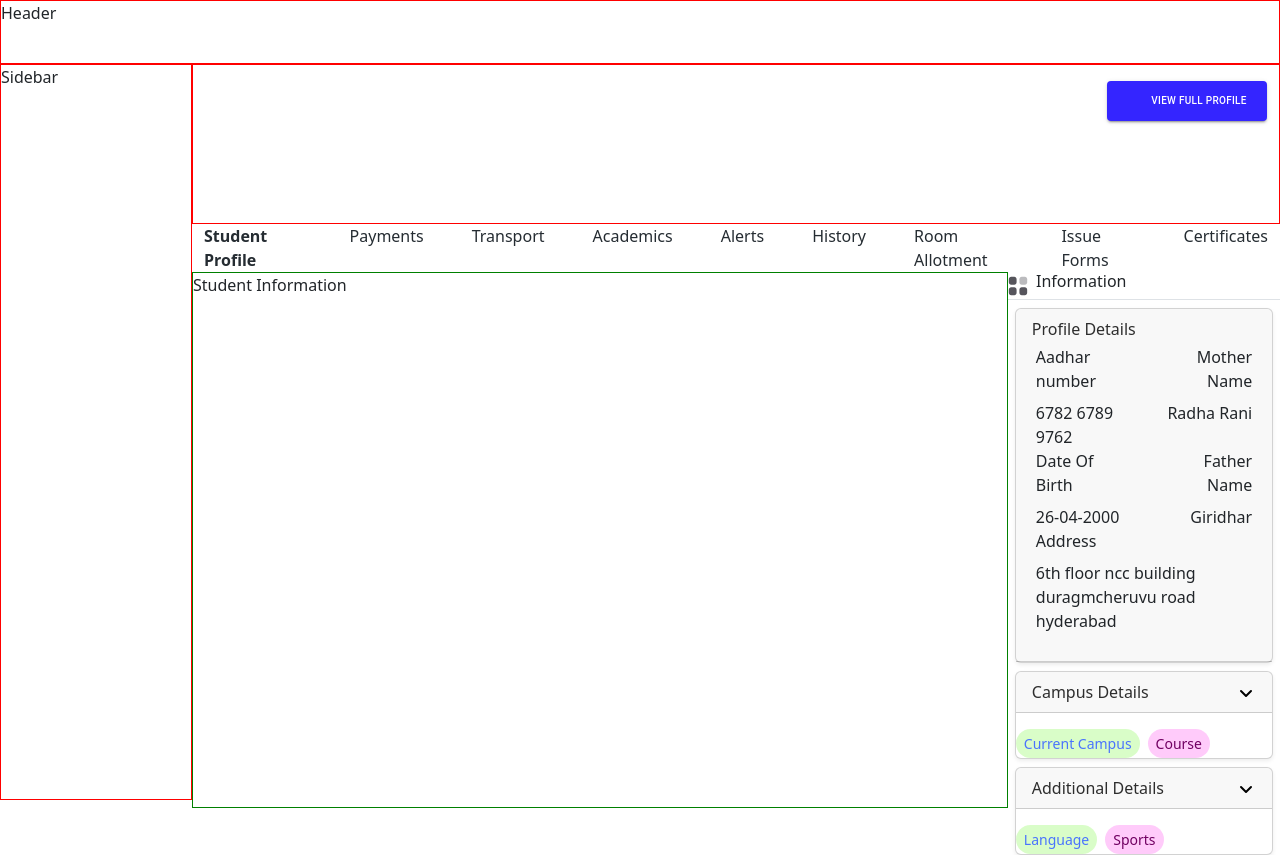
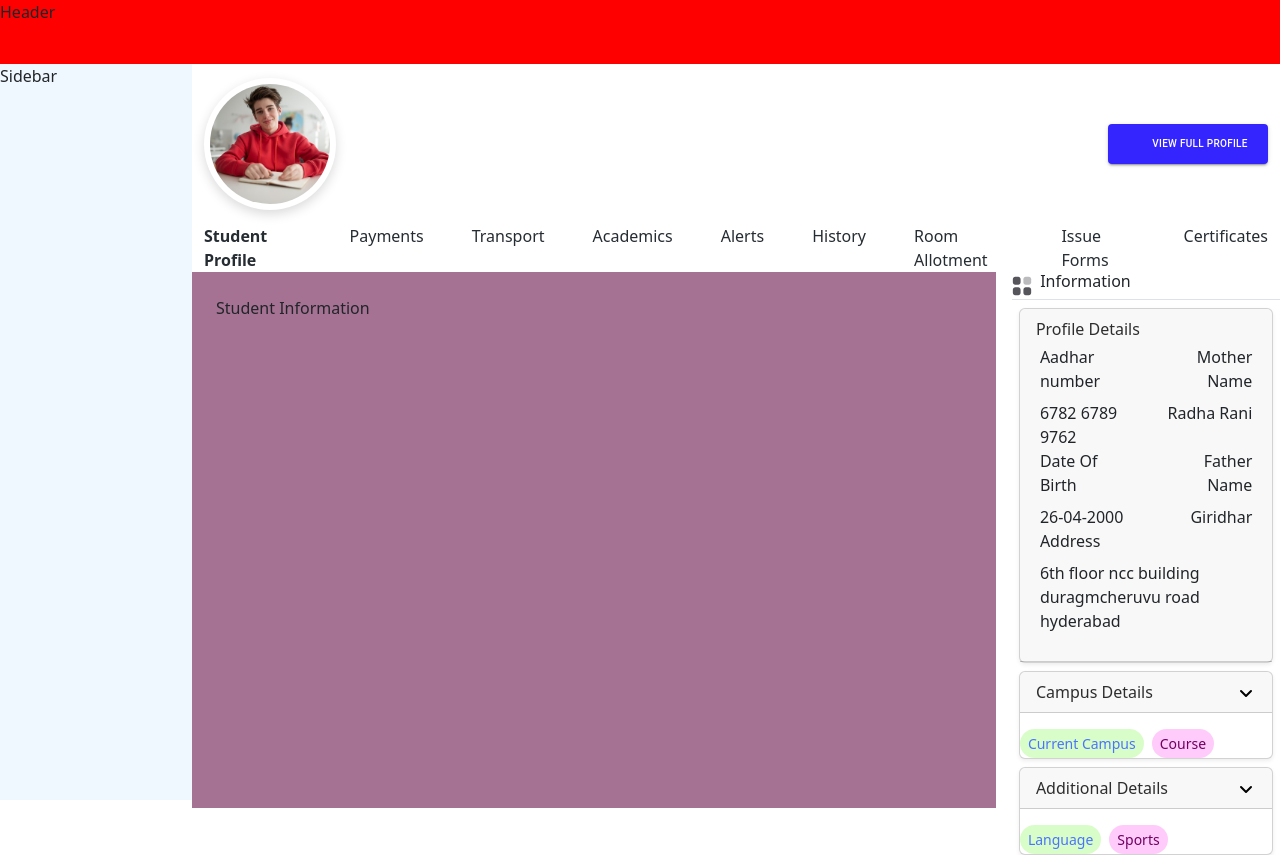
Before and after one commit to Jayadeep-123/Assignment5, a React (Create React App) app: page / in a window 1280 px wide. Built offline with nearby package versions, Linux system fonts and the light colour scheme; some icons are missing.

Commit message:
Third Commit

```diff
--- a/src/components/Information.js
+++ b/src/components/Information.js
@@ -2,7 +2,7 @@ import "../styles/Information.css"
 
 const Information = () => {
     return (
-        <div className="information">
+        <div className="information bg-red">
             <div className="d-flex align-items-center gap-2 border-bottom border-bottom-custom">
                 <svg width="20" height="20" viewBox="0 0 20 20" fill="none" xmlns="http://www.w3.org/2000/svg">
                     <path opacity="0.4" d="M13.7362 0.833344H16.84C18.1254 0.833344 19.1669 1.88371 19.1669 3.17998V6.30999C19.1669 7.60626 18.1254 8.65662 16.84 8.65662H13.7362C12.4507 8.65662 11.4092 7.60626 11.4092 6.30999V3.17998C11.4092 1.88371 12.4507 0.833344 13.7362 0.833344Z" fill="#56555C" />
--- a/src/components/Screen.js
+++ b/src/components/Screen.js
@@ -10,12 +10,13 @@ import StudentInformation from "./Student_Information";
 
             <main>
 
-                <div className="screen">
+                <div className="screen ">
 
-
+                    <div className="top">
                     <Studentprofile/>
                     <Navbar/>
-                    <div className="student_screen">
+                    </div>
+                    <div className="student_screen gap-3">
                         <StudentInformation/>
                         <Information/>
                     </div>
--- a/src/components/Student-profile.js
+++ b/src/components/Student-profile.js
@@ -1,30 +1,38 @@
 import "../styles/Student_profile.css";
 import Button from "@mui/material/Button";
-import TrendingUpIcon from "@mui/icons-material/TrendingUp"; // or use any icon you prefer
+import TrendingUpIcon from "@mui/icons-material/TrendingUp";
+import studentImg from "../assets/Student.jpg";
+
 
 const Studentprofile = () => {
     return (
-        <div className="container  ">
+        <div className="container">
             <div className="row">
+                <div className="student_profile col-lg-12 d-flex align-items-center justify-content-between">
+                    <div className="profile-image">
+  <img
+    src={studentImg}
+    alt="Student"
+    className="img-fluid rounded-circle shadowed-profile-img"
+  />
+</div>
 
-                <div className="student_profile col-lg-12">
+
+
                     <Button
                         variant="contained"
                         startIcon={<TrendingUpIcon />}
                         className="profile-button"
-                        sx={{ height: '40px',
+                        sx={{
+                            height: '40px',
                             width: '160px',
                             backgroundColor: '#3425FF',
                             color: '#ffffff',
-                            fontSize:10
-                         }}
+                            fontSize: 10,
+                        }}
                     >
                         View full Profile
                     </Button>
-
-
-
-
                 </div>
             </div>
         </div>
--- /dev/null
+++ b/src/components/Student.js
@@ -0,0 +1,8 @@
+const Student = () =>{
+    return(
+        <>
+        Student Profile
+        </>
+    )
+}
+export default Student;
--- a/src/components/Student_Information.js
+++ b/src/components/Student_Information.js
@@ -2,7 +2,7 @@ import "../styles/Student-Information.css"
 
 const StudentInformation = () => {
     return(
-        <div className="student_information">
+        <div className="student_information p-4">
             Student Information
 
         </div>
--- a/src/styles/Header.css
+++ b/src/styles/Header.css
@@ -1,5 +1,5 @@
 .nav-header{
     width:100vw;
     height:8vh;
-    border:1px solid red;
+    background-color: red;
 }
--- a/src/styles/Screen.css
+++ b/src/styles/Screen.css
@@ -1,6 +1,7 @@
 .screen{
     width:85vw;
     height:calc(100vh - 8vh);
+
 }
 .student_screen{
     display:flex;
--- a/src/styles/Sidebar.css
+++ b/src/styles/Sidebar.css
@@ -1,7 +1,7 @@
 .sidebar{
     width:15vw;
     height:calc(100vh - 8vh);
+    background-color: aliceblue;
 
 
-    border:1px solid red;
 }
--- a/src/styles/Student-Information.css
+++ b/src/styles/Student-Information.css
@@ -1,5 +1,5 @@
 .student_information{
     width:75%;
    height:calc(100vh - 33vh);
-   border:1px solid green;
+   background-color: rgb(165, 114, 147);
 }
--- a/src/styles/Student_profile.css
+++ b/src/styles/Student_profile.css
@@ -1,8 +1,25 @@
 .student_profile{
    width:100%;
    height:20vh;
-   border:1px solid red;
-   display: flex;
-  justify-content: flex-end; /* Pushes content to the right */
+     display: flex;
+  justify-content: flex-end;
   padding: 1rem;
 }
+
+.custom-text-color {
+  color: #252C32 ;
+}
+.profile-image {
+  display: inline-block;
+  padding: 6px;
+  background-color: white;
+  border-radius: 50%;
+  box-shadow: 0 4px 12px rgba(0, 0, 0, 0.15);
+}
+
+.shadowed-profile-img {
+  width: 120px;
+  height: 120px !important;
+  object-fit: cover;
+  border-radius: 50%;
+}
```
Also changed, not shown: src/components/payments.js (added, +8 -0 lines), src/assets/Student.jpg (added).
